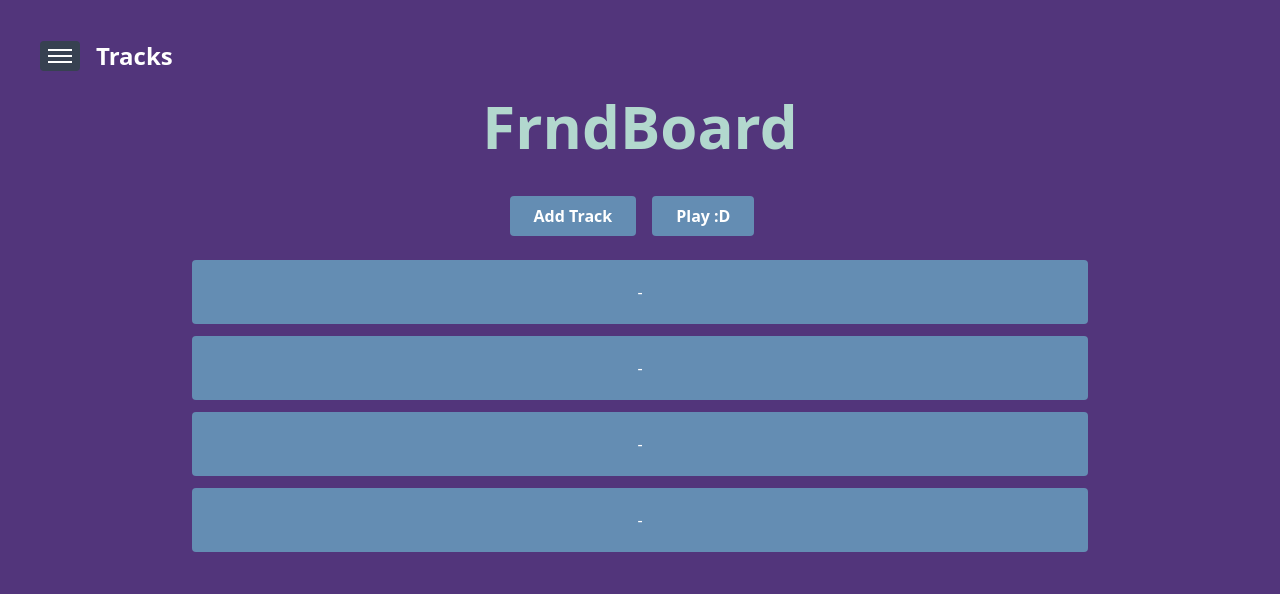
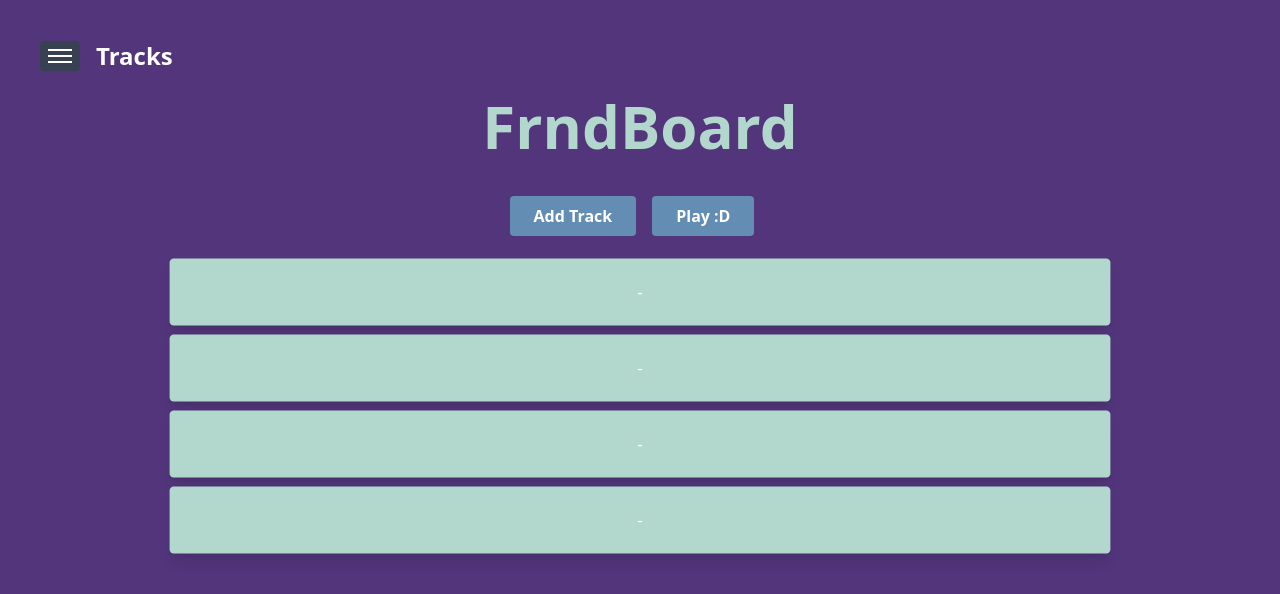
Before and after one commit to ashyune/FrndBoard, a React (Create React App) app: page / in a window 1280 px wide. Shown: the top 594 px of the page. Built offline with nearby package versions, Linux system fonts and the light colour scheme; no server answers; the HTML template or start-up script is replaced by a standard one.

Commit message:
Updated playhead and made other changes

```diff
--- a/src/App.js
+++ b/src/App.js
@@ -5,7 +5,7 @@ function App() {
   const [sidebarOpen, setSidebarOpen] = useState(false);
 
   const empty_col = [null, null, null, null];
-  const [tracks, setTracks] = useState([[...empty_col]]);
+  const [tracks, setTracks] = useState([Array(4).fill(null)]);
   const [sounds, setSounds] = useState(["Meow", "Woof", "Moo"]);
 
   const soundFiles = {
@@ -14,14 +14,17 @@ function App() {
     Moo: "/sounds/moo.mp3",
   };
 
-  // Create AudioContext once
+  const [currentStep, setCurrentStep] = useState(0);
+  const playbackInterval = useRef(null);
+
+  // create audiocontext once
   const audioContext = useRef(new (window.AudioContext || window.webkitAudioContext)());
-
   const [audioBuffers, setAudioBuffers] = useState({});
 
-  const semitonesPerRow = [-6, -3, 0, +3];
+  // semitones for each row (4 rows), top to bottom
+  const semitonesPerRow = [6, 3, 0, -3];
 
-  // Preload all audio safely
+  // preload all audio safely
   useEffect(() => {
     const loadAudio = async () => {
       const buffers = {};
@@ -77,7 +80,11 @@ function App() {
   };
 
   const addTrack = () => {
-    setTracks([...tracks, [...empty_col]]);
+    if(tracks.length >=8){
+      alert("You can only add upto 8 tracks :3");
+      return;
+    }
+    setTracks(prev => [...prev, Array(4).fill(null)]);
   };
   const beat_duration = 0.5;
   const handlePlay = async () => {
@@ -87,8 +94,8 @@ function App() {
 
     const startTime = audioContext.current.currentTime;
 
-    tracks.forEach((track, rowIndex) => {
-      track.forEach((soundName, colIndex) => {
+    tracks.forEach((track, colIndex) => {
+      track.forEach((soundName, rowIndex) => {
         if (!soundName) return;
 
         const source = audioContext.current.createBufferSource();
@@ -103,6 +110,10 @@ function App() {
         source.start(startTime + time);
       });
     });
+
+    startVisualPlayhead();
+
+    setTimeout(stopVisualPlayhead, tracks.length * beat_duration * 1000);
   };
 
   const handleUpload = async(e) => {
@@ -119,6 +130,21 @@ function App() {
 
     setSounds(prev => [...prev, file.name]);
     console.log("Uploaded:", file.name);
+  };
+
+  const startVisualPlayhead = () => {
+    if (playbackInterval.current) return;
+
+    const interval = beat_duration * 1000; //basically converting to ms
+    playbackInterval.current = setInterval(() => {
+      setCurrentStep((prev) => (prev + 1) % tracks.length);
+    }, interval);
+  };
+
+  const stopVisualPlayhead = () => {
+    clearInterval(playbackInterval.current);
+    playbackInterval.current = null;
+    setCurrentStep(0);
   };
 
   return (
@@ -138,7 +164,10 @@ function App() {
       <div className="flex justify-center mb-6">
         <button
           onClick={addTrack}
-          className="bg-[#648DB3] hover:bg-[#79b2c7] font-bold text-white px-6 py-2 rounded mr-4"
+          disabled={tracks.length >= 8}
+          className={`bg-[#648DB3] hover:bg-[#79b2c7] font-bold text-white px-6 py-2 rounded mr-4
+            ${tracks.length >= 8 ? "opacity-50 cursor-not-allowed" : "hover:bg-[#79b2c7]"}
+          `}
         >
           Add Track
         </button>
@@ -160,7 +189,12 @@ function App() {
             {column.map((slot, rowIndex) => (
               <div
                 key={rowIndex}
-                className="h-16 bg-[#648DB3] rounded hover:bg-[#79b2c7] transition-all flex items-center justify-center"
+                className={`h-16 bg-[#648DB3] rounded hover:bg-[#79b2c7] transition-all flex items-center justify-center
+                  ${currentStep === colIndex ?
+                    "bg-[#B2D8CE] scale-105 shadow-lg" :
+                    "bg-[#648DB3] hover:bg-[#79b2c7]"}
+                  `}
+
                 onDragOver={(e) => e.preventDefault()}
                 onDrop={(e) => {
                   const droppedSound = e.dataTransfer.getData("text/plain");
```
